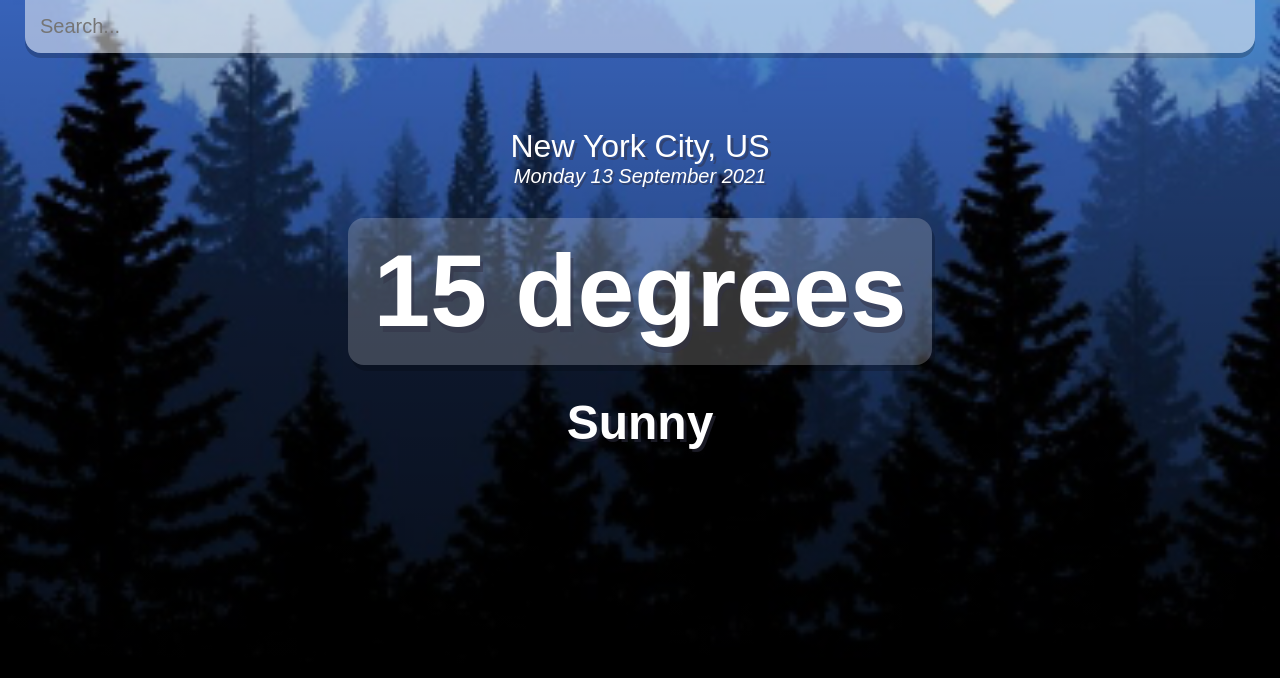
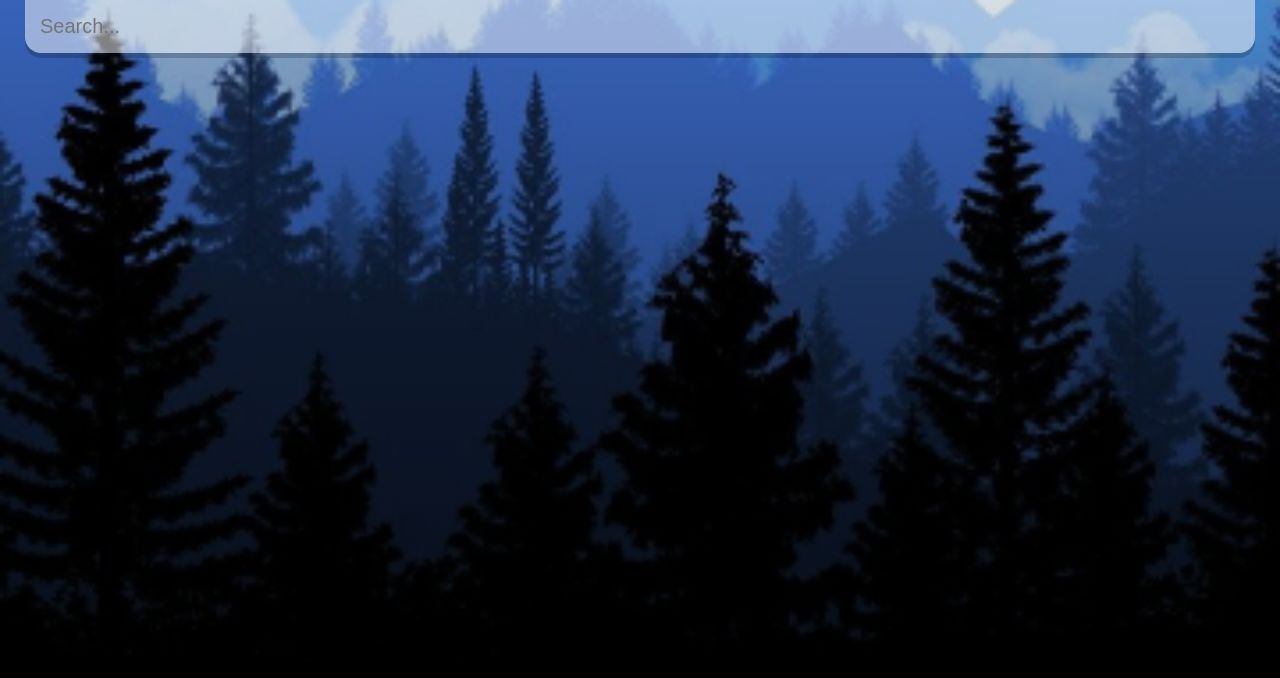
Before and after one commit to brianpompey/react-weather, a React (Create React App) app: page / in a window 1280 px wide. Shown: the top 678 px of the page. Built offline with nearby package versions, Linux system fonts and the light colour scheme.

Commit message:
Added code for weather

```diff
--- a/src/App.js
+++ b/src/App.js
@@ -10,7 +10,7 @@ function App() {
 
   const search = evt => {
     if (evt.key === "Enter") {
-      fetch(`${api.base}weather?q=${query}&units=metric&APPID=${api.key}`)
+      fetch(`${api.base}weather?q=${query}&units=imperial&APPID=${api.key}`)
         .then(res => res.json())
         .then(result => {
           setWeather(result);
@@ -30,29 +30,36 @@ function App() {
     let month = months[d.getMonth()];
     let year = d.getFullYear();
 
-    return `${day} ${date} ${month} ${year}`
+    return `${day}, ${month} ${date},  ${year}`
   }
 
   return (
-    <div className="app">
+    <div className={(typeof weather.main != "undefined") ? ((weather.main.temp > 16) ? 'app warm' : 'app') : 'app'}>
       <main>
         <div className="search-box">
           <input
             type="text"
             className="search-bar"
             placeholder="Search..."
+            onChange={e => setQuery(e.target.value)}
+            value={query}
+            onKeyPress={search}
           />
         </div>
+        {(typeof weather.main != "undefined") ? (
+        <div>
           <div className="location-box">
-          <div className="location">New York City, US</div>
+            <div className="location">{weather.name}, {weather.sys.country}</div>
             <div className="date">{dateBuilder(new Date())}</div>
           </div>
           <div className="weather-box">
             <div className="temp">
-              15 degrees
+              {Math.round(weather.main.temp)}°F
             </div>
-            <div className="weather">Sunny</div>
+            <div className="weather">{weather.weather[0].main}</div>
           </div>
+        </div>
+        ) : ('')}
       </main>
     </div>
   );
```
Lines whose indentation alone changed are shown as unchanged.
